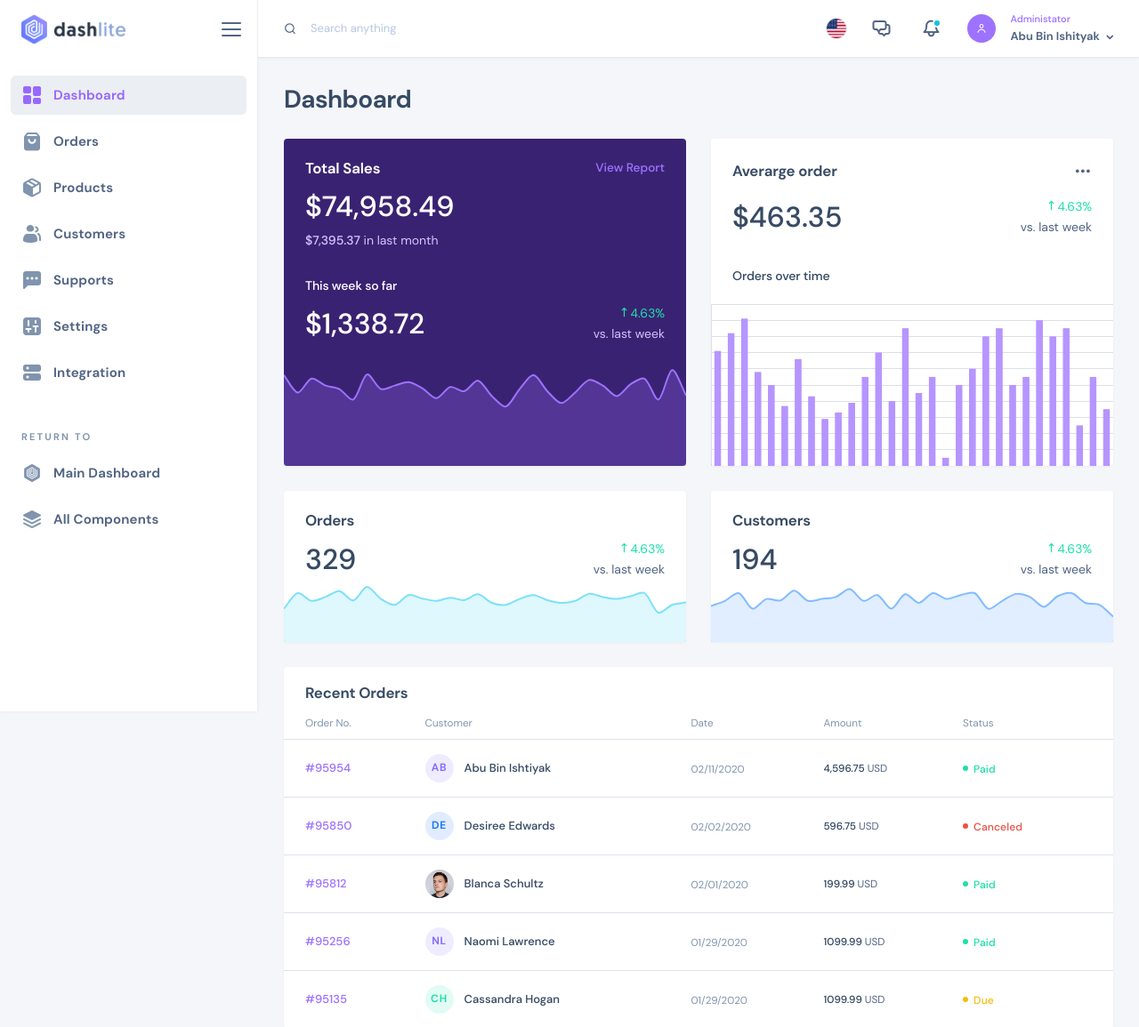
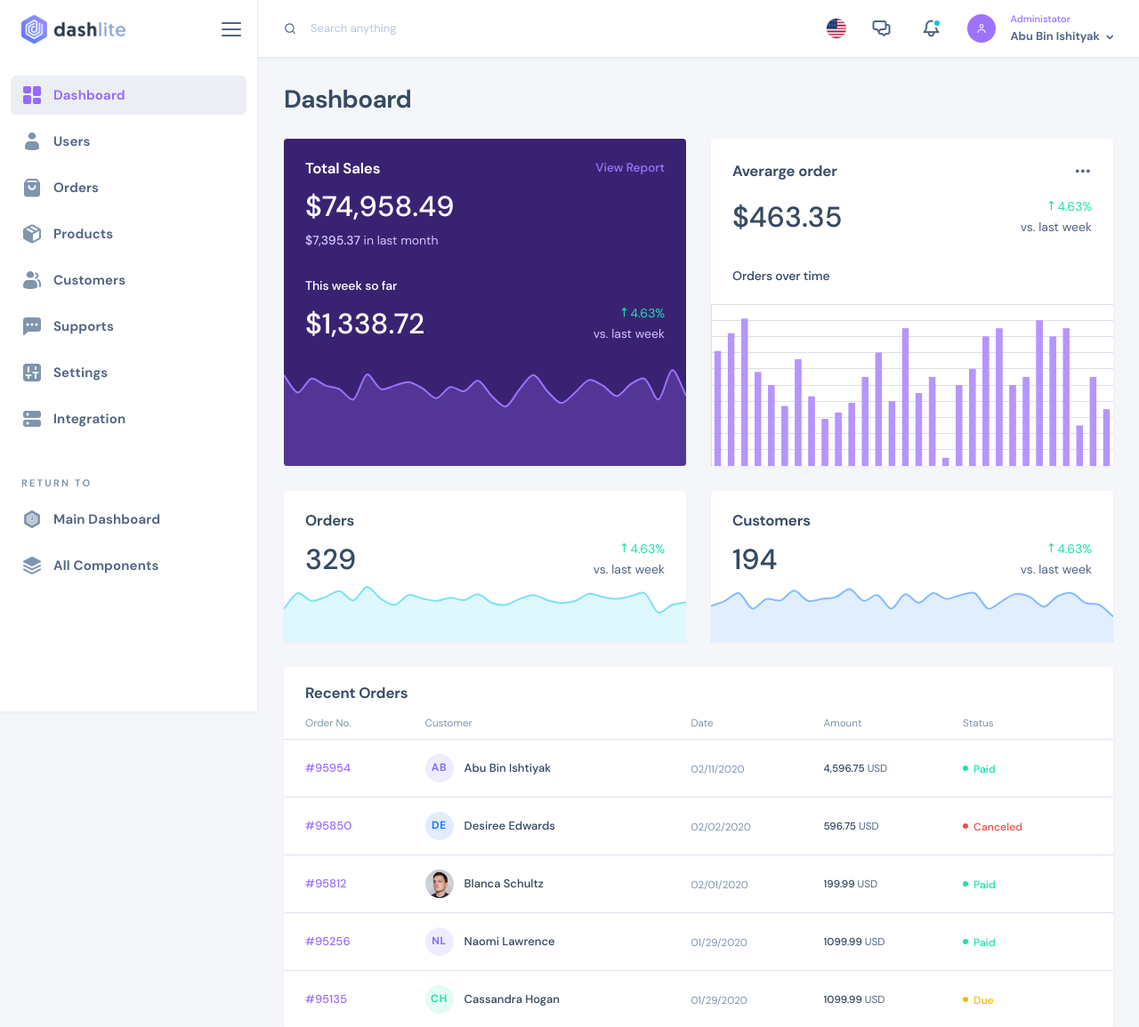
Before and after one commit to muqeetmughal/Django-SAAS-Boilerplate, a Django app: page /dashboard/ in a window 1280 px wide. Shown: the top 1155 px of the page at 89% size. Run offline with Django 4.2, Linux system fonts and the light colour scheme; some libraries are stand-ins or nearby versions; some web fonts are replaced.

Commit message:
Users option in theme added

```diff
--- a/templates/shared/layouts/sidebar.html
+++ b/templates/shared/layouts/sidebar.html
@@ -21,6 +21,12 @@
                         <a href={% url 'dashboard' %} class="nk-menu-link">
                             <span class="nk-menu-icon"><em class="icon ni ni-dashboard-fill"></em></span>
                             <span class="nk-menu-text">Dashboard</span>
+                        </a>
+                    </li><!-- .nk-menu-item -->
+                    <li class="nk-menu-item">
+                        <a href="html/ecommerce/orders.html" class="nk-menu-link">
+                            <span class="nk-menu-icon"><em class="icon ni ni-user-fill"></em></span>
+                            <span class="nk-menu-text">Users</span>
                         </a>
                     </li><!-- .nk-menu-item -->
                     <li class="nk-menu-item">
```
